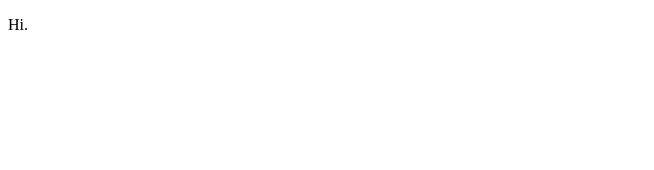
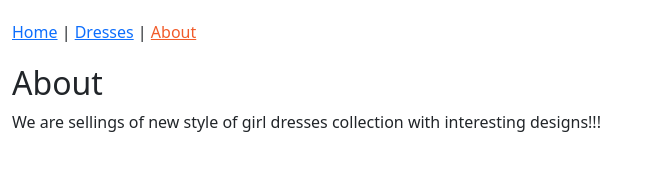
Before and after one commit to Parul76/create-react-redux-app-testing, a React app: page /about in a window 1280 px wide. Shown: the whole page, without its empty margins (0-654 px from the left). Built offline with nearby package versions, Linux system fonts and the light colour scheme.

Commit message:
Added components

```diff
--- /dev/null
+++ b/src/components/App.js
@@ -0,0 +1,23 @@
+import React from "react";
+import { Route, Switch } from "react-router-dom";
+import HomePage from "./home/HomePage";
+import About from "./about/About";
+import Header from "./common/Header";
+// import PageNotFound from "./PageNotFound";
+import DressesCollection from "./dresses/Dresscoll";
+
+function App() {
+  return (
+    <div className="container-fluid">
+      <Header />
+      <Switch>
+        <Route exact path="/" component={HomePage} />
+        <Route path="/about" component={About} />
+        <Route path="/dresses" component={DressesCollection} />
+        {/* <Route component={PageNotFound} /> */}
+      </Switch>
+    </div>
+  );
+}
+
+export default App;
--- /dev/null
+++ b/src/components/PageNotFound.js
@@ -0,0 +1,5 @@
+import React from "react";
+
+const PageNotFound = () => <h1>Oops! Page not found.</h1>;
+
+export default PageNotFound;
--- /dev/null
+++ b/src/components/about/About.js
@@ -0,0 +1,13 @@
+import React from "react";
+
+const About = () => (
+  <div>
+    <h2>About</h2>
+    <p>
+      We are sellings of new style of girl dresses collection with interesting
+      designs!!!
+    </p>
+  </div>
+);
+
+export default About;
--- /dev/null
+++ b/src/components/common/Header.js
@@ -0,0 +1,23 @@
+import React from "react";
+import { NavLink } from "react-router-dom";
+
+const Header = () => {
+  const activeStyle = { color: "#F15B2A" };
+  return (
+    <nav>
+      <NavLink to="/" activeStyle={activeStyle} exact>
+        Home
+      </NavLink>
+      {" | "}
+      <NavLink to="/dresses" activeStyle={activeStyle}>
+        Dresses
+      </NavLink>
+      {" | "}
+      <NavLink to="/about" activeStyle={activeStyle}>
+        About
+      </NavLink>
+    </nav>
+  );
+};
+
+export default Header;
--- /dev/null
+++ b/src/components/dresses/Dresscoll.js
@@ -0,0 +1,13 @@
+import React from "react";
+
+const DressesCollection = () => (
+  <div>
+    <h2>Dresses</h2>
+    <p>
+      We are sellings of new style of girl dresses collection with interesting
+      designs!!!
+    </p>
+  </div>
+);
+
+export default DressesCollection;
--- /dev/null
+++ b/src/components/home/HomePage.js
@@ -0,0 +1,14 @@
+import React from "react";
+import { Link } from "react-router-dom";
+
+const HomePage = () => (
+  <div className="jumbotron">
+    <h1>Dresses Adminstration</h1>
+    <p>New dresses collection for girls jeans, tshirts, leggings etc.</p>
+    <Link to="about" className="btn btn-primary btn-lg">
+      Who are we?
+    </Link>
+  </div>
+);
+
+export default HomePage;
--- /dev/null
+++ b/src/index.css
@@ -0,0 +1,8 @@
+#app {
+  max-width: 850px;
+  margin: 0 auto;
+}
+
+nav {
+  padding: 20px 0 20px 0;
+}
--- a/src/index.html
+++ b/src/index.html
@@ -2,10 +2,10 @@
 <html lang="en">
   <head>
     <meta charset="utf-8" />
-    <title>Pluralsight Redux</title>
+    <title>Dresses app</title>
   </head>
 
   <body>
-    <div id="app"></div>
+    <div id="root"></div>
   </body>
 </html>
--- a/src/index.js
+++ b/src/index.js
@@ -1,8 +1,41 @@
+// import React from "react";
+// import { render } from "react-dom";
+
+// function Hi() {
+//   return <p>Hi.</p>;
+// }
+
+/* JS class component*/
+
+// class HelloWorld extends React.Component {
+//   constructor(props) {
+//     super(props);
+//   }
+//   render() {
+//     return <h1>Hello World</h1>;
+//   }
+// }
+
+// /*Function component*/
+
+// function HelloWorld(props) {
+//   return <h1>Hello Redux</h1>;
+// }
+
+// /*Arrow function*/
+// const Hell = (props) => <h1>Hel</h1>;
+// render(<Hi />, document.getElementById("root"));
+
 import React from "react";
 import { render } from "react-dom";
+import { BrowserRouter as Router } from "react-router-dom";
+import "bootstrap/dist/css/bootstrap.min.css";
+import App from "./components/App";
+import "./index.css";
 
-function Hi() {
-  return <p>Hi.</p>;
-}
-
-render(<Hi />, document.getElementById("app"));
+render(
+  <Router>
+    <App />
+  </Router>,
+  document.getElementById("root")
+);
```
Also changed, not shown: package.json (+35 -0 lines).
